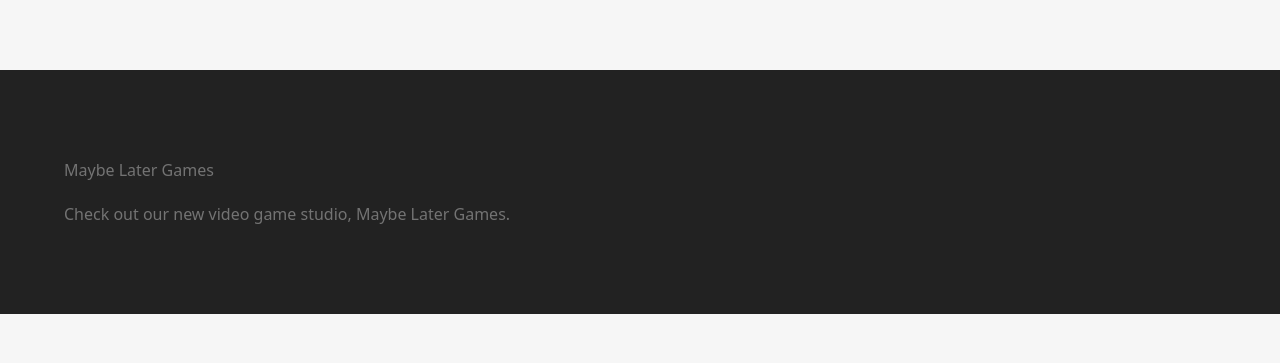
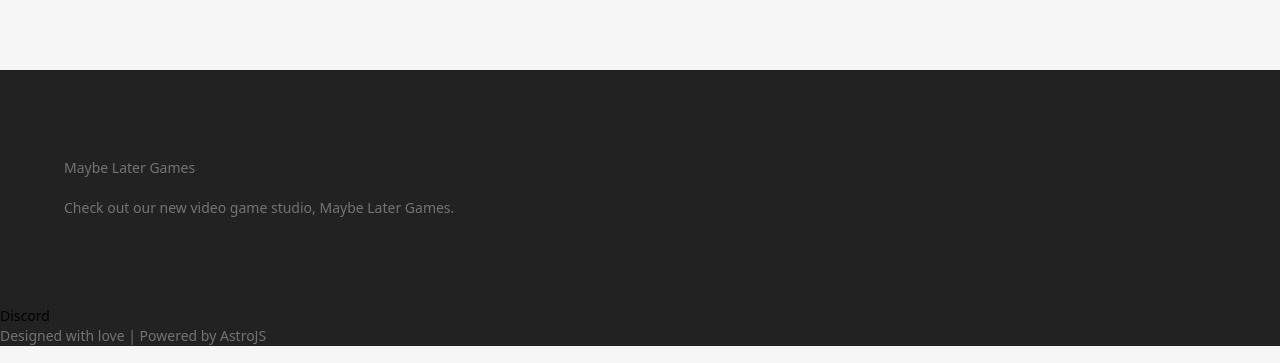
Before and after one commit to jamiecarter7/mentalblockgaming, an Astro site: page / in a window 1280 px wide. Shown: the part 1634-1997 px from the top of the page. Before the commit the page ends 1948 px from the top, so only its background shows below. Built offline with nearby package versions, Linux system fonts and the light colour scheme; Astro itself is replaced by a stand-in of ours; a web font is replaced by a local one.

Commit message:
Footer and Nav updates

```diff
--- a/src/components/Footer.astro
+++ b/src/components/Footer.astro
@@ -3,7 +3,7 @@
 import UnderRepair from "./elements/UnderRepair.astro";
 ---
 
-<footer class="bg-[#222]">
+<footer class="bg-[#222] text-sm">
   <Container>
     <p>Maybe Later Games</p>
     <p>
@@ -12,4 +12,20 @@
       >
     </p>
   </Container>
+
+  <div class="container clearfix">
+    <ul class="et-social-icons">
+      <li class="et-social-icon et-social-facebook">
+        <a
+          href="https://web.archive.org/web/20210228000815/https://facebook.com/MentalBlockGaming"
+          class="icon"
+        >
+          <span>Discord</span>
+        </a>
+      </li>
+    </ul>
+    <p id="footer-info">
+      Designed with love | Powered by <a href="https://astro.build">AstroJS</a>
+    </p>
+  </div>
 </footer>
--- a/src/components/Navigation.astro
+++ b/src/components/Navigation.astro
@@ -13,7 +13,7 @@
   >
     <a href="/" class="flex place-items-center gap-5">
       <img src={logo} class="block aspect-square w-14 h-14" />
-      <h1>mentalblockgaming</h1>
+      <span class="text-xl text-neutral-700">Mental Block Gaming</span>
     </a>
     <div>
       <ul class="flex items-center gap-4 text-sm capitalize">
```
